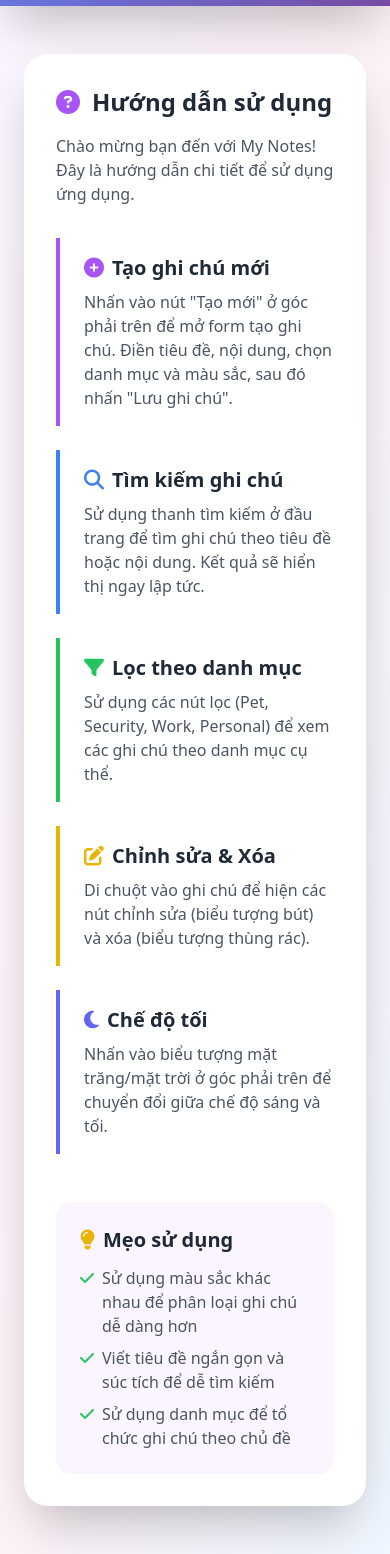
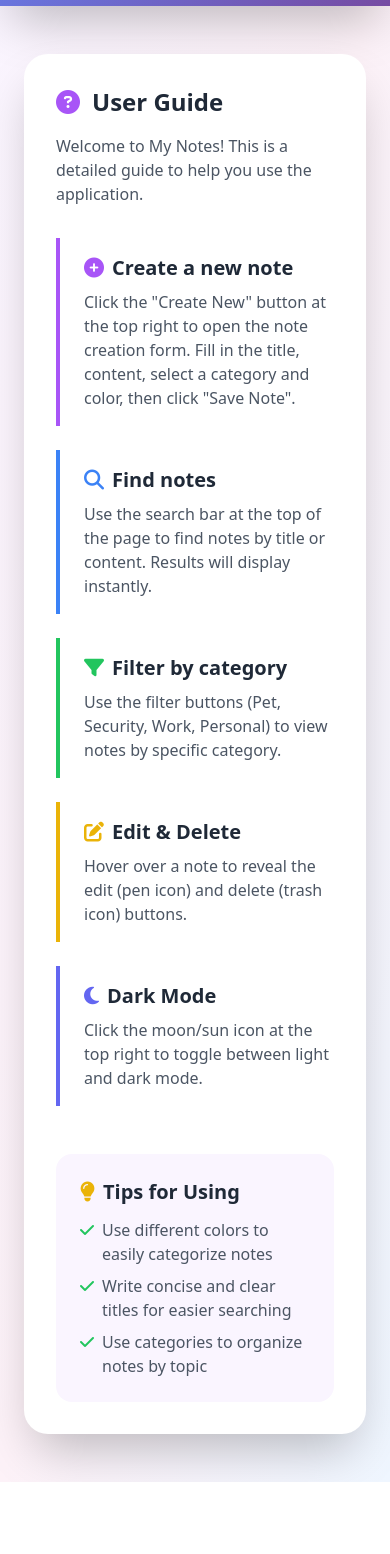
Before and after one commit to CauDravan/note, a website built with Vite: page help.html in a window 390 px wide. Shown: the part 78-1632 px from the top of the page. After the commit the page ends 1560 px from the top, so only its background shows below. Built offline with nearby package versions, Linux system fonts and the light colour scheme.

Commit message:
fix: change the language

```diff
--- a/help.html
+++ b/help.html
@@ -22,7 +22,7 @@
                     <a href="index.html" class="p-2 hover:bg-white/20 rounded-full transition-all">
                         <i class="fas fa-arrow-left text-xl"></i>
                     </a>
-                    <h1 class="text-3xl font-bold">Trợ giúp</h1>
+                    <h1 class="text-3xl font-bold">Help</h1>
                 </div>
             </div>
         </div>
@@ -35,10 +35,10 @@
             <div class="mb-8">
                 <h2 class="text-2xl font-bold text-gray-800 dark:text-white mb-4 flex items-center gap-3">
                     <i class="fas fa-question-circle text-purple-500"></i>
-                    Hướng dẫn sử dụng
+                    User Guide
                 </h2>
                 <p class="text-gray-600 dark:text-gray-300">
-                    Chào mừng bạn đến với My Notes! Đây là hướng dẫn chi tiết để sử dụng ứng dụng.
+                    Welcome to My Notes! This is a detailed guide to help you use the application.
                 </p>
             </div>
 
@@ -47,10 +47,10 @@
                 <div class="border-l-4 border-purple-500 pl-6 py-4">
                     <h3 class="text-xl font-bold text-gray-800 dark:text-white mb-2 flex items-center gap-2">
                         <i class="fas fa-plus-circle text-purple-500"></i>
-                        Tạo ghi chú mới
+                        Create a new note
                     </h3>
                     <p class="text-gray-600 dark:text-gray-300">
-                        Nhấn vào nút "Tạo mới" ở góc phải trên để mở form tạo ghi chú. Điền tiêu đề, nội dung, chọn danh mục và màu sắc, sau đó nhấn "Lưu ghi chú".
+                        Click the "Create New" button at the top right to open the note creation form. Fill in the title, content, select a category and color, then click "Save Note".
                     </p>
                 </div>
 
@@ -58,10 +58,10 @@
                 <div class="border-l-4 border-blue-500 pl-6 py-4">
                     <h3 class="text-xl font-bold text-gray-800 dark:text-white mb-2 flex items-center gap-2">
                         <i class="fas fa-search text-blue-500"></i>
-                        Tìm kiếm ghi chú
+                        Find notes
                     </h3>
                     <p class="text-gray-600 dark:text-gray-300">
-                        Sử dụng thanh tìm kiếm ở đầu trang để tìm ghi chú theo tiêu đề hoặc nội dung. Kết quả sẽ hiển thị ngay lập tức.
+                        Use the search bar at the top of the page to find notes by title or content. Results will display instantly.
                     </p>
                 </div>
 
@@ -69,10 +69,10 @@
                 <div class="border-l-4 border-green-500 pl-6 py-4">
                     <h3 class="text-xl font-bold text-gray-800 dark:text-white mb-2 flex items-center gap-2">
                         <i class="fas fa-filter text-green-500"></i>
-                        Lọc theo danh mục
+                        Filter by category
                     </h3>
                     <p class="text-gray-600 dark:text-gray-300">
-                        Sử dụng các nút lọc (Pet, Security, Work, Personal) để xem các ghi chú theo danh mục cụ thể.
+                        Use the filter buttons (Pet, Security, Work, Personal) to view notes by specific category.
                     </p>
                 </div>
 
@@ -80,10 +80,10 @@
                 <div class="border-l-4 border-yellow-500 pl-6 py-4">
                     <h3 class="text-xl font-bold text-gray-800 dark:text-white mb-2 flex items-center gap-2">
                         <i class="fas fa-edit text-yellow-500"></i>
-                        Chỉnh sửa & Xóa
+                        Edit & Delete
                     </h3>
                     <p class="text-gray-600 dark:text-gray-300">
-                        Di chuột vào ghi chú để hiện các nút chỉnh sửa (biểu tượng bút) và xóa (biểu tượng thùng rác).
+                        Hover over a note to reveal the edit (pen icon) and delete (trash icon) buttons.
                     </p>
                 </div>
 
@@ -91,10 +91,10 @@
                 <div class="border-l-4 border-indigo-500 pl-6 py-4">
                     <h3 class="text-xl font-bold text-gray-800 dark:text-white mb-2 flex items-center gap-2">
                         <i class="fas fa-moon text-indigo-500"></i>
-                        Chế độ tối
+                        Dark Mode
                     </h3>
                     <p class="text-gray-600 dark:text-gray-300">
-                        Nhấn vào biểu tượng mặt trăng/mặt trời ở góc phải trên để chuyển đổi giữa chế độ sáng và tối.
+                        Click the moon/sun icon at the top right to toggle between light and dark mode.
                     </p>
                 </div>
             </div>
@@ -102,20 +102,20 @@
             <div class="mt-12 p-6 bg-purple-50 dark:bg-purple-900/30 rounded-2xl">
                 <h3 class="text-xl font-bold text-gray-800 dark:text-white mb-3 flex items-center gap-2">
                     <i class="fas fa-lightbulb text-yellow-500"></i>
-                    Mẹo sử dụng
+                    Tips for Using
                 </h3>
                 <ul class="space-y-2 text-gray-600 dark:text-gray-300">
                     <li class="flex items-start gap-2">
                         <i class="fas fa-check text-green-500 mt-1"></i>
-                        <span>Sử dụng màu sắc khác nhau để phân loại ghi chú dễ dàng hơn</span>
+                        <span>Use different colors to easily categorize notes</span>
                     </li>
                     <li class="flex items-start gap-2">
                         <i class="fas fa-check text-green-500 mt-1"></i>
-                        <span>Viết tiêu đề ngắn gọn và súc tích để dễ tìm kiếm</span>
+                        <span>Write concise and clear titles for easier searching</span>
                     </li>
                     <li class="flex items-start gap-2">
                         <i class="fas fa-check text-green-500 mt-1"></i>
-                        <span>Sử dụng danh mục để tổ chức ghi chú theo chủ đề</span>
+                        <span>Use categories to organize notes by topic</span>
                     </li>
                 </ul>
             </div>
```
Also changed, not shown: about.html (+17 -17 lines).
